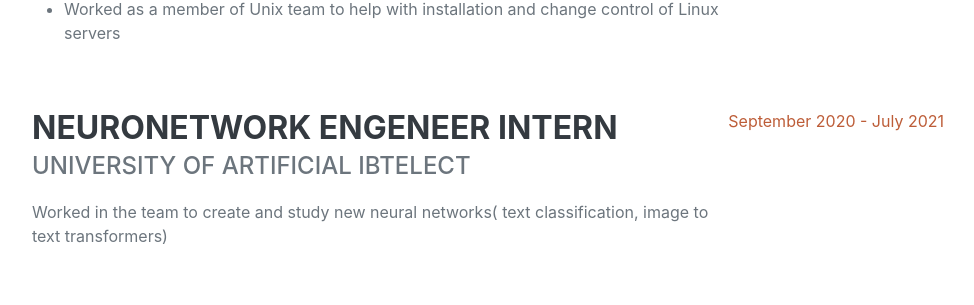
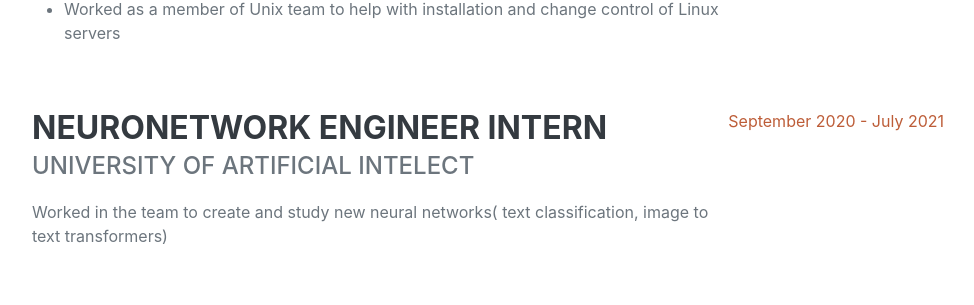
Before and after one commit to crazydigger/portfolio, a Django app: page / in a window 1280 px wide. Shown: the part 2334-2639 px from the top of the page, without its empty margins (288-1262 px from the left). Run offline with Django 4.2, Linux system fonts and the light colour scheme; some libraries are stand-ins or nearby versions; some web fonts are replaced.

Commit message:
update added

```diff
--- a/portfolio/portfolio/templates/index.html
+++ b/portfolio/portfolio/templates/index.html
@@ -113,8 +113,8 @@
                     </div>
                     <div class="d-flex flex-column flex-md-row justify-content-between">
                         <div class="flex-grow-1">
-                            <h3 class="mb-0">Neuronetwork engeneer Intern</h3>
-                            <div class="subheading mb-3">University of Artificial Ibtelect</div>
+                            <h3 class="mb-0">Neuronetwork engineer Intern</h3>
+                            <div class="subheading mb-3">University of Artificial Intelect</div>
                             <p>
                                 Worked in the team to create and study new neural networks( text classification, image to text transformers)
                             </p>
```
